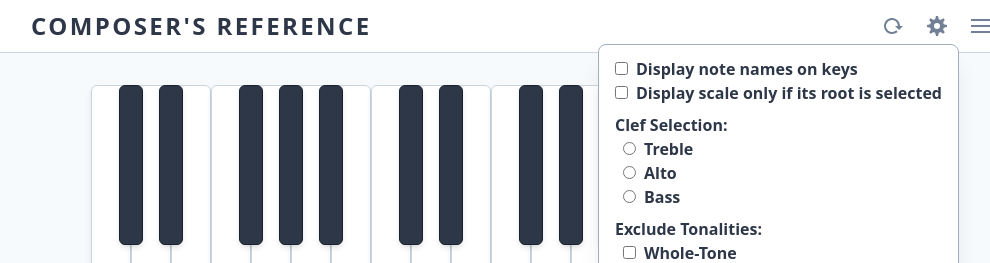
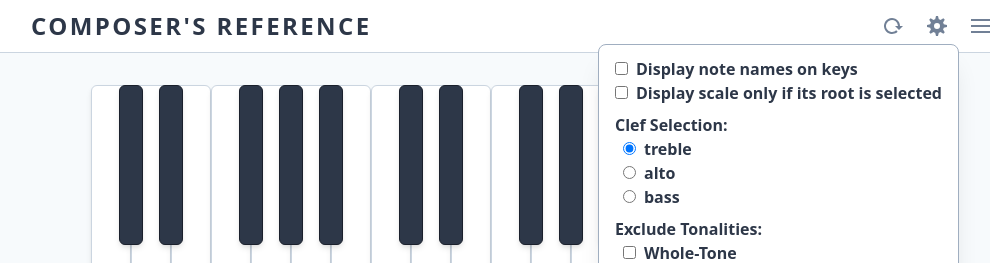
Before and after one commit to Kuzmink13/Composers-Reference, a React (Create React App) app: page / in a window 1280 px wide. Both pictures are taken after a click on the icon 1066 px from the left and 26 px from the top of the page. Shown: the top 263 px of the page, without its empty margins (129-1119 px from the left). Built offline with nearby package versions, Linux system fonts and the light colour scheme.

Commit message:
Implemented Clef change functionality

```diff
--- a/src/Utilities.js
+++ b/src/Utilities.js
@@ -74,6 +74,8 @@ class Utilities {
     'Harmonic Major',
     'Diminished',
   ];
+
+  static supportedClefs = ['treble', 'alto', 'bass'];
 
   static supportedScaleLengths = [6, 7, 8];
 
--- a/src/VexScale.js
+++ b/src/VexScale.js
@@ -4,10 +4,10 @@ import Vex from 'vexflow';
 const { noteNamesSharp, noteNamesFlat, alphaLetters, enharmonics } = Utilities;
 
 class VexScale {
-  static getVFNote(note, octave) {
+  static getVFNote(note, octave, clef) {
     const vf = Vex.Flow;
     let vfNote = new vf.StaveNote({
-      clef: 'treble',
+      clef: clef,
       keys: [`${note}/${octave}`],
       duration: 'w',
     });
@@ -39,7 +39,7 @@ class VexScale {
     );
   }
 
-  static getVexScale(pitchCenter, modeCode, absolutePitches) {
+  static getVexScale(pitchCenter, modeCode, absolutePitches, clef) {
     const keyHasSharps = Utilities.keyHasSharps(pitchCenter, modeCode);
     const scaleHasSevenNotes = absolutePitches.length === 7;
 
@@ -47,30 +47,47 @@ class VexScale {
       ? this.getBaseNotes7(pitchCenter, absolutePitches, keyHasSharps)
       : this.getBaseNotes68(absolutePitches, keyHasSharps);
 
-    let octave = 4;
+    const getTransposition = () => {
+      switch (clef) {
+        case 'treble':
+          return 4;
+        case 'alto':
+          return baseNotes[0][0] === 'C' ? 4 : 3;
+        default:
+          return baseNotes[0][0] === 'C' || baseNotes[0][0] === 'D' ? 3 : 2;
+      }
+    };
+
+    let octave = getTransposition();
 
     return baseNotes.map((el) => {
-      const note = this.getVFNote(el, octave);
+      const note = this.getVFNote(el, octave, clef);
       el[0] === 'B' && octave++;
       return note;
     });
   }
 
-  static generateStaff(elementID, pitchCenter, modeCode, absolutePitches) {
+  static generateStaff(
+    elementID,
+    pitchCenter,
+    modeCode,
+    absolutePitches,
+    clef
+  ) {
     const vf = Vex.Flow;
 
     let div = document.getElementById(elementID);
     let renderer = new vf.Renderer(div, vf.Renderer.Backends.SVG);
 
-    renderer.resize(280, 90);
+    renderer.resize(280, 85);
 
     let context = renderer.getContext();
 
-    let stave = new vf.Stave(0, -10, 280);
+    let stave = new vf.Stave(0, -15, 280);
 
-    stave.addClef('treble');
+    stave.addClef(clef);
 
-    let notes = this.getVexScale(pitchCenter, modeCode, absolutePitches);
+    let notes = this.getVexScale(pitchCenter, modeCode, absolutePitches, clef);
 
     let voice = new vf.Voice({
       num_beats: notes.length,
--- a/src/components/App.jsx
+++ b/src/components/App.jsx
@@ -5,7 +5,12 @@ import ModeController from './ModeController';
 import Music from '../Music';
 import Utilities from '../Utilities';
 
-const { notesInOctave, supportedScaleLengths, tonalities } = Utilities;
+const {
+  notesInOctave,
+  supportedScaleLengths,
+  tonalities,
+  supportedClefs,
+} = Utilities;
 
 function App() {
   const [isNoteSelected, setIsNoteSelected] = useState(
@@ -19,6 +24,7 @@ function App() {
   );
   const [areNoteNamesVisible, setareNoteNamesVisible] = useState(false);
   const [isFilteredBySelection, setIsFilteredBySelection] = useState(false);
+  const [clef, setClef] = useState(supportedClefs[0]);
   const [root, setRoot] = useState(undefined);
   const [screenSize, setScreenSize] = useState(getScreenSize());
 
@@ -50,6 +56,10 @@ function App() {
 
   function handleIsFilteredBySelection() {
     setIsFilteredBySelection(!isFilteredBySelection);
+  }
+
+  function handleClefChange(newClef) {
+    setClef(newClef);
   }
 
   function handleSelectedTonalityChange(tonalityIndex) {
@@ -103,10 +113,12 @@ function App() {
         areNoteNamesVisible={areNoteNamesVisible}
         isFilteredBySelection={isFilteredBySelection}
         selectedTonalities={selectedTonalities}
+        clef={clef}
         clearAll={clearAll}
         handleNoteNamesVisible={handleNoteNamesVisible}
         handleIsFilteredBySelection={handleIsFilteredBySelection}
         handleSelectedTonalityChange={handleSelectedTonalityChange}
+        handleClefChange={handleClefChange}
       />
 
       <div className="w-full overflow-y-hidden mx-auto flex flex-col lg:max-w-screen-lg">
@@ -117,7 +129,7 @@ function App() {
           screenSize={screenSize}
           handleKeyPress={handleKeyPress}
         />
-        <ModeController filteredLists={filteredLists} />
+        <ModeController filteredLists={filteredLists} clef={clef} />
       </div>
     </div>
   );
--- a/src/components/ModeBlock.jsx
+++ b/src/components/ModeBlock.jsx
@@ -7,12 +7,13 @@ function ModeBlock(props) {
       props.modeName,
       props.pitchCenter,
       props.modeCode,
-      props.absolutePitches
+      props.absolutePitches,
+      props.clef
     );
   });
 
   return (
-    <div className=" h-32 m-2 p-2 bg-white border border-gray-400 rounded-lg text-center text-gray-800">
+    <div className="m-2 p-2 bg-white border border-gray-400 rounded-lg text-center tracking-wide font-medium">
       {props.modeName}
       <div id={props.modeName}></div>
     </div>
--- a/src/components/ModeController.jsx
+++ b/src/components/ModeController.jsx
@@ -22,7 +22,11 @@ function ModeController(props) {
         handleSelectorChange={handleSelectorChange}
       />
       {selectedList.length ? (
-        <ModePanel key={selectedList} selectedList={selectedList} />
+        <ModePanel
+          key={selectedList + props.clef}
+          selectedList={selectedList}
+          clef={props.clef}
+        />
       ) : (
         <div className="m-auto">no modes available</div>
       )}
--- a/src/components/ModePanel.jsx
+++ b/src/components/ModePanel.jsx
@@ -31,6 +31,7 @@ function ModePanel(props) {
         absolutePitches={mode.getAbsolutePitches()}
         modeCode={mode.getAbstractModeCode()}
         modeName={mode.getModeName()}
+        clef={props.clef}
       />
     );
   }
--- a/src/components/Options.jsx
+++ b/src/components/Options.jsx
@@ -1,7 +1,7 @@
 import React from 'react';
 import Utilities from '../Utilities';
 
-const { tonalityNames } = Utilities;
+const { tonalityNames, supportedClefs } = Utilities;
 
 function Options(props) {
   return (
@@ -27,24 +27,24 @@ function Options(props) {
 
       <div className="py-1">
         Clef Selection:
-        <div>
-          <input type="radio" name="clef" className="mx-2" />
-          Treble
-        </div>
-        <div>
-          <input type="radio" name="clef" className="mx-2" />
-          Alto
-        </div>
-        <div>
-          <input type="radio" name="clef" className="mx-2" />
-          Bass
-        </div>
+        {supportedClefs.map((el) => (
+          <div key={el} onClick={() => props.handleClefChange(el)}>
+            <input
+              type="radio"
+              id={el}
+              name="clef"
+              className="mx-2"
+              checked={el === props.clef}
+            />
+            {el}
+          </div>
+        ))}
       </div>
 
       <div className="py-1">
         Exclude Tonalities:
         {tonalityNames.map((el, i) => (
-          <div onClick={() => props.handleSelectedTonalityChange(i)}>
+          <div key={el} onClick={() => props.handleSelectedTonalityChange(i)}>
             <input
               type="checkbox"
               className="mx-2"
```
